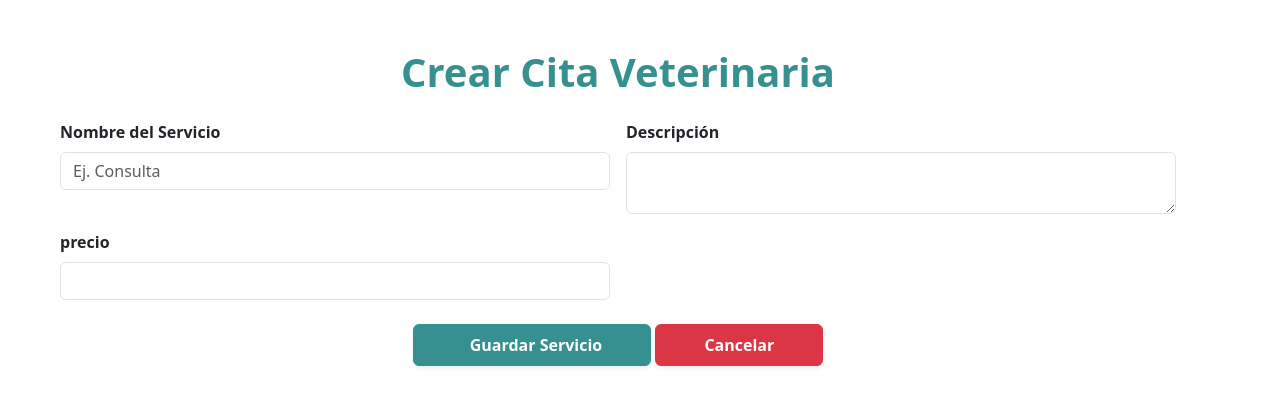
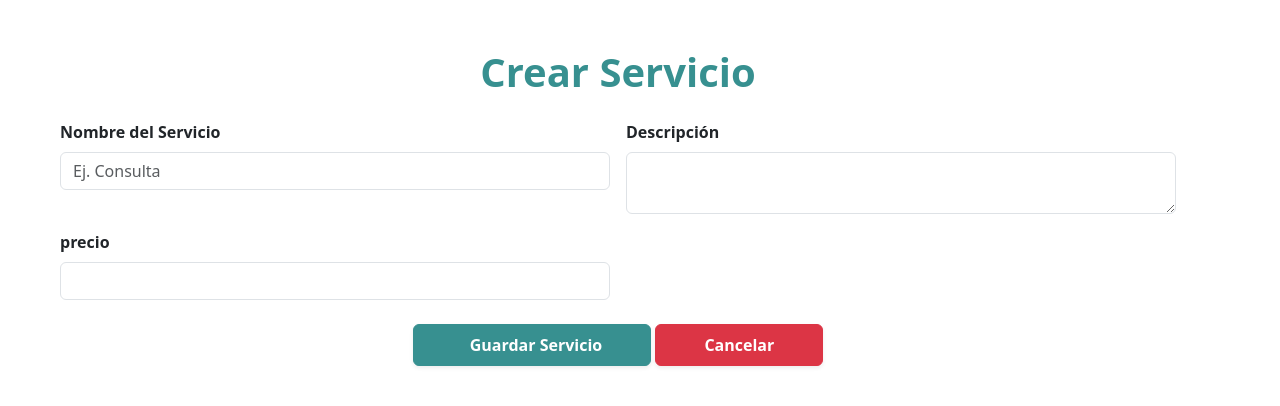
Before and after one commit to Robs115/PIA-WEBDEV, a Django app: page /crearservicio/ in a window 1280 px wide. Shown: the top 406 px of the page. Run offline with Django 5.2, Linux system fonts and the light colour scheme; a user stored in the database is signed in.

Commit message:
Actualizar titulo Crear Servicio

```diff
--- a/veterinaria/app/templates/crearservicio.html
+++ b/veterinaria/app/templates/crearservicio.html
@@ -11,7 +11,7 @@
 <body class="fondo">
 
         <main class="container m-5">
-    <h1 class="text-center mb-4 fw-bold color">Crear Cita Veterinaria</h1>
+    <h1 class="text-center mb-4 fw-bold color">Crear Servicio</h1>
 
     <form method="POST">
         {% csrf_token %}
```
